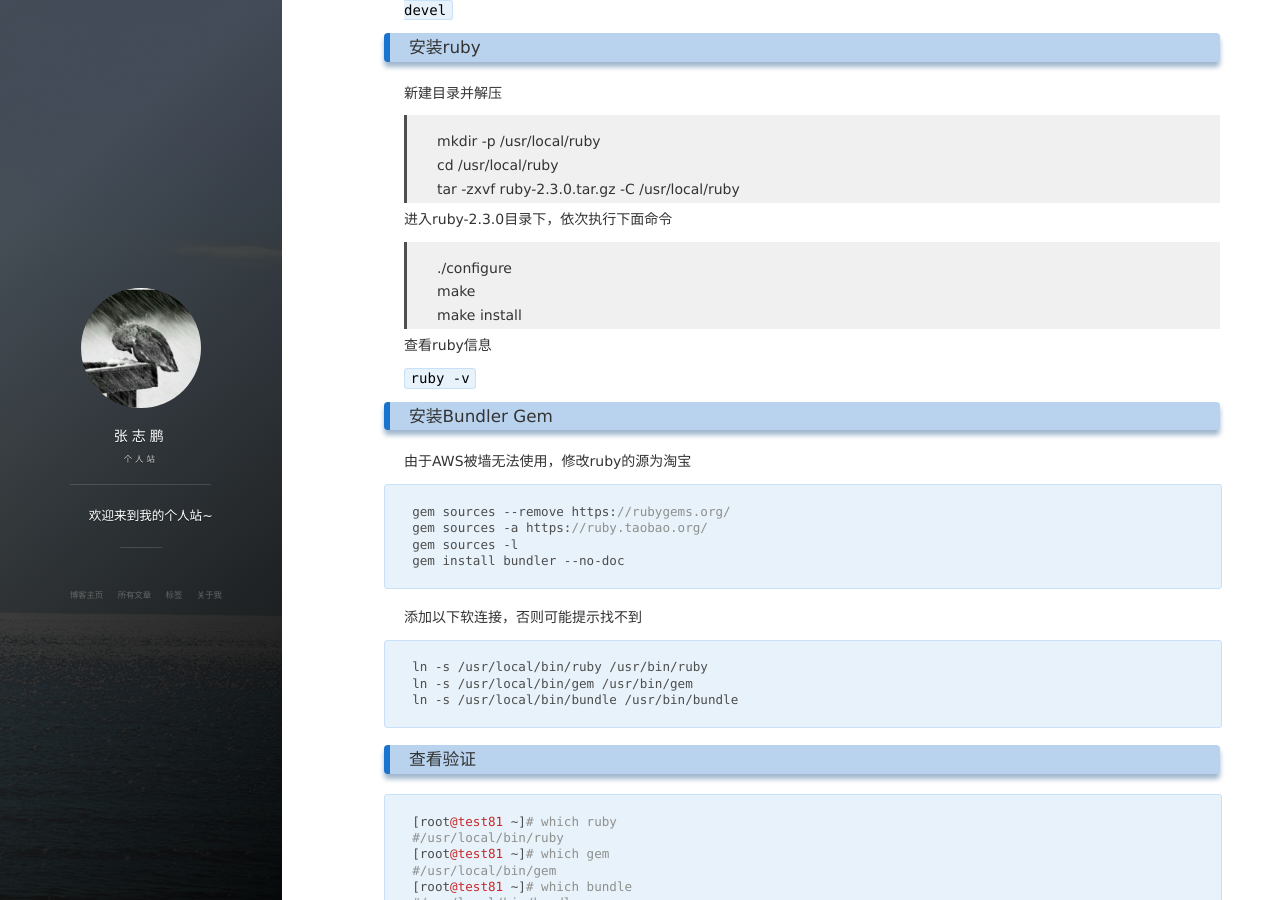
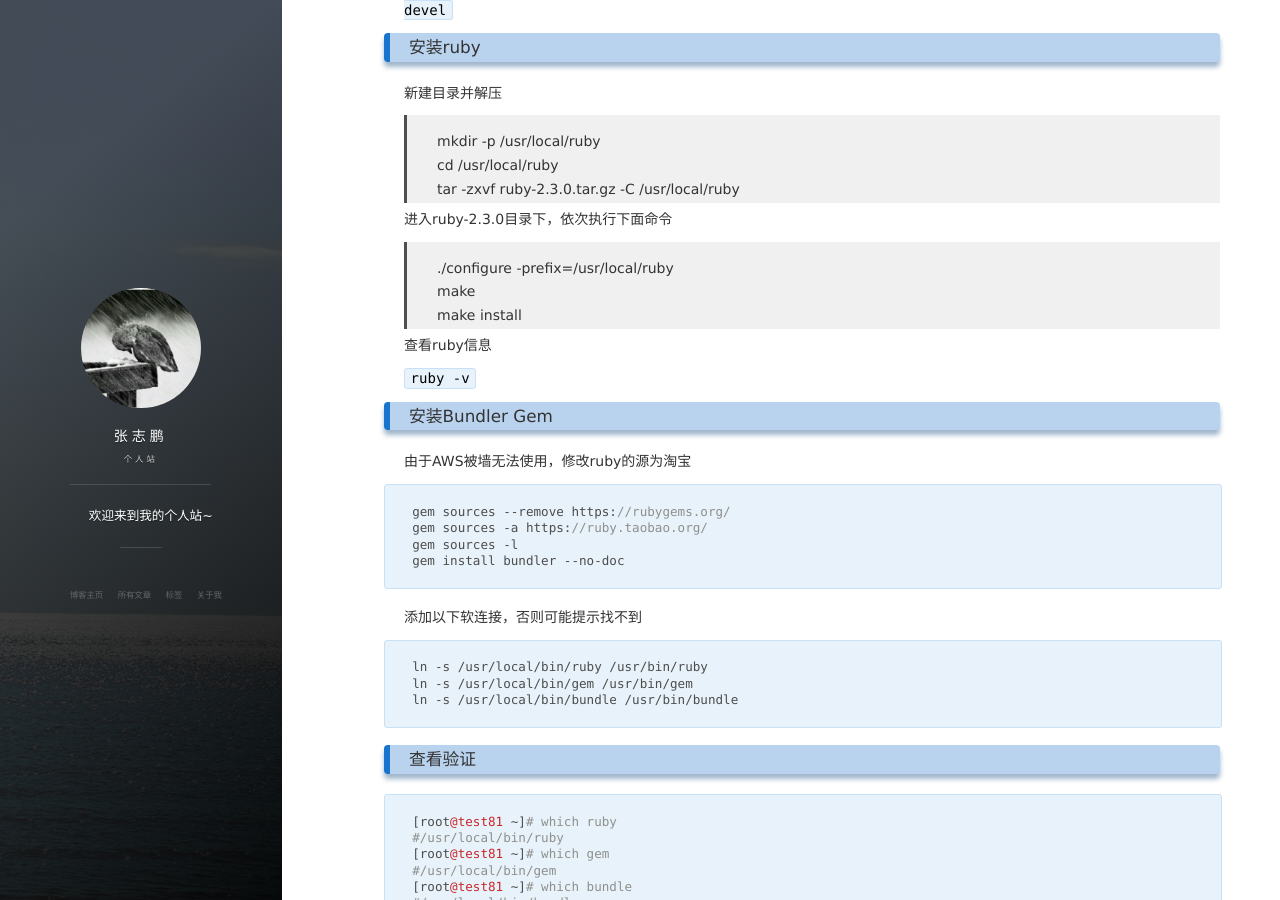
Before and after one commit to zhangzhipengde/zhangzhipengde.github.io, a Jekyll site: the page built from _posts/2015-10-03-ruby环境搭建.md, in a window 1280 px wide and 900 px high, scrolled down 421 px. Built offline with Jekyll 4.4.1, drawn with Linux system fonts in a browser that asks for light colours; nearby versions of some CDN libraries; comment, search, counter and statistics services are not loaded.

Commit message:
Create 2015-10-03-ruby环境搭建.md

```diff
--- a/_posts/2015-10-03-ruby环境搭建.md
+++ b/_posts/2015-10-03-ruby环境搭建.md
@@ -31,7 +31,7 @@ tag: Linux
 
 进入ruby-2.3.0目录下，依次执行下面命令
 
-> ./configure <br />
+> ./configure -prefix=/usr/local/ruby  <br />
 > make <br />
 > make install <br />
 
```
